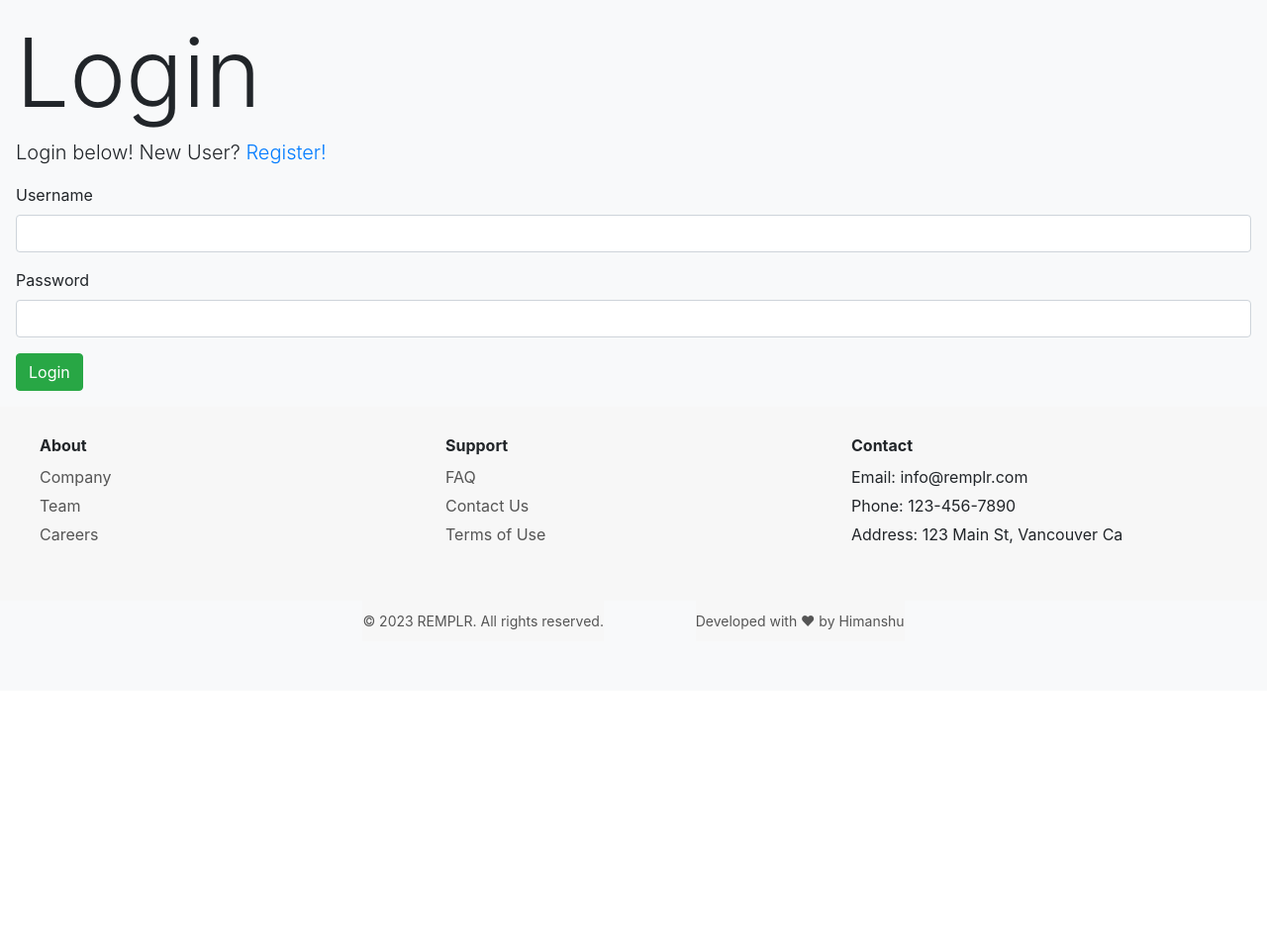
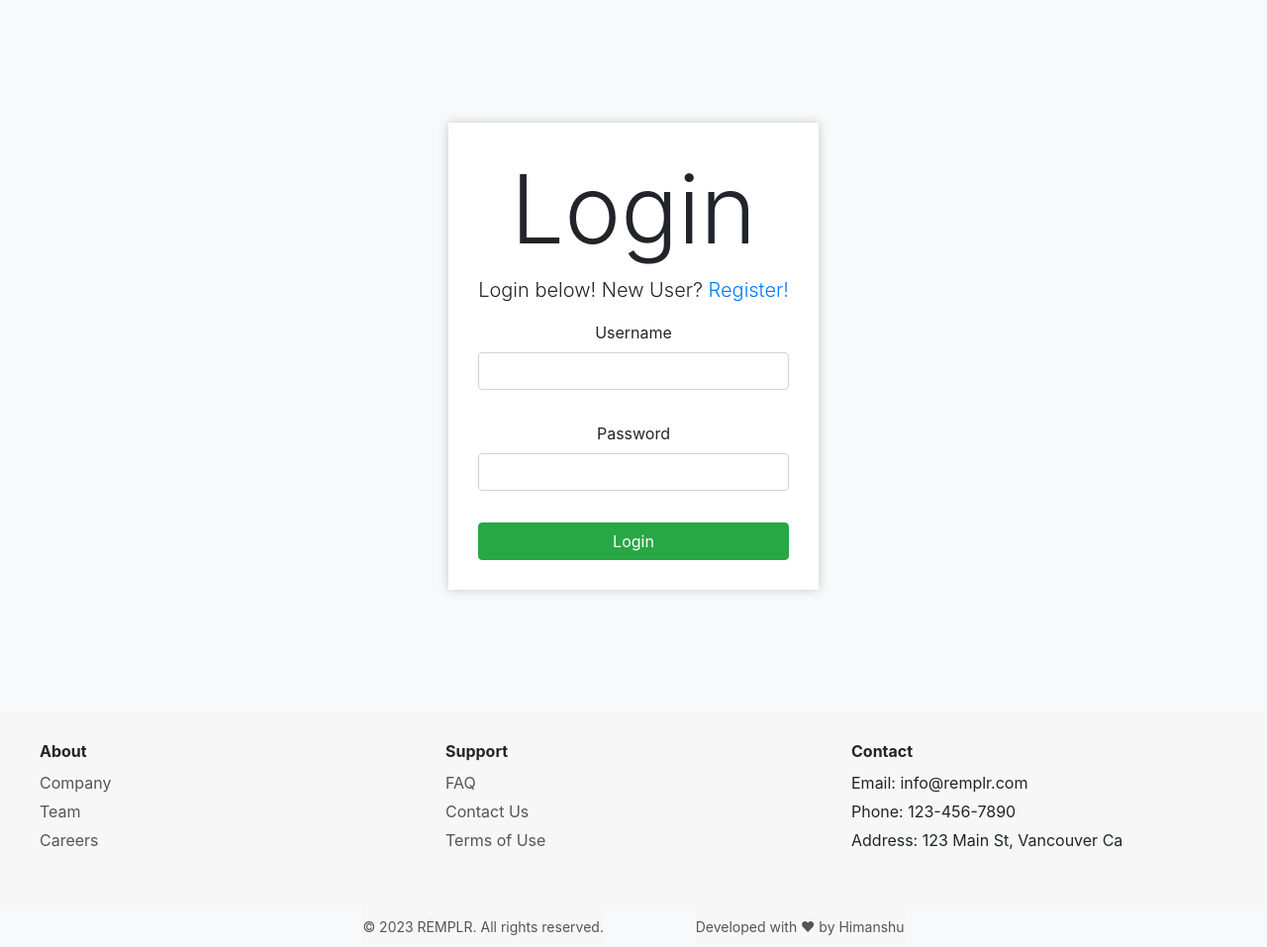
Before and after one commit to himanshuk-dev/REMPLR-1.0, a Flask app: page /login in a window 1280 px wide. Shown: the part 102-1059 px from the top of the page at 99% size. Before the commit the page ends 738 px from the top, so only its background shows below. Run offline with Flask 3, Linux system fonts and the light colour scheme.

Commit message:
finalized styling for login  page and individual registration page

```diff
--- a/static/app.css
+++ b/static/app.css
@@ -166,7 +166,11 @@ nav a:hover {
   }
 }
 
-/* Registration page */
+/*
+=================
+Registration page
+=================
+ */
 .image-container {
   display: flex;
   justify-content: space-between;
@@ -181,6 +185,68 @@ nav a:hover {
 
   width: 100%;
 }
+
+/*
+==========
+Login page
+==========
+*/
+
+.container {
+  display: flex;
+  justify-content: center;
+  align-items: center;
+  height: 90vh;
+}
+
+.login-box {
+  background-color: #fff;
+  padding: 30px;
+
+  box-shadow: 0px 0px 10px rgba(0, 0, 0, 0.2);
+  text-align: center;
+}
+
+form {
+  display: flex;
+  flex-direction: column;
+}
+
+label {
+  margin-bottom: 5px;
+}
+
+input {
+  padding: 10px;
+  margin-bottom: 10px;
+  border: 1px solid #ccc;
+  border-radius: 5px;
+}
+
+button {
+  background-color: #4caf50;
+  color: white;
+  padding: 10px;
+  border: none;
+  border-radius: 5px;
+  cursor: pointer;
+}
+
+button:hover {
+  background-color: #45a049;
+}
+
+/* Individual Register page */
+
+.register-box {
+  background-color: #fff;
+  padding: 30px;
+  width: 40%;
+  height: 70%;
+  box-shadow: 0px 0px 10px rgba(0, 0, 0, 0.2);
+  text-align: center;
+}
+
 /*
 ===========================================
 Search Result Cards for Ingredients Search
--- a/templates/base.html
+++ b/templates/base.html
@@ -96,7 +96,7 @@
         {% endif %}
       </ul>
     </nav>
-    <div class="container">
+    <div>
       {% for category, msg in get_flashed_messages(with_categories=True) %}
       <div class="alert alert-{{category}}">{{ msg }}</div>
       {% endfor %}
--- a/templates/login.html
+++ b/templates/login.html
@@ -1,6 +1,7 @@
 {% extends 'base.html' %} {% block title %}REMPLR | Login{% endblock title %}
 {%block content %}
-<div class=" p-3">
+<div class="container">
+  <div class="login-box">
   <h1 class="display-1">Login</h1>
   <p class="lead">Login below! New User? <a href='/Register'>Register!</a></p>
 
@@ -16,4 +17,5 @@
   <button class="btn btn-success" type="submit">Login</button>
 </form>
 </div>
+</div>
 {% endblock content %}
```
Also changed, not shown: templates/register_client.html (+5 -3 lines), templates/register_nutritionist.html (+5 -3 lines).
